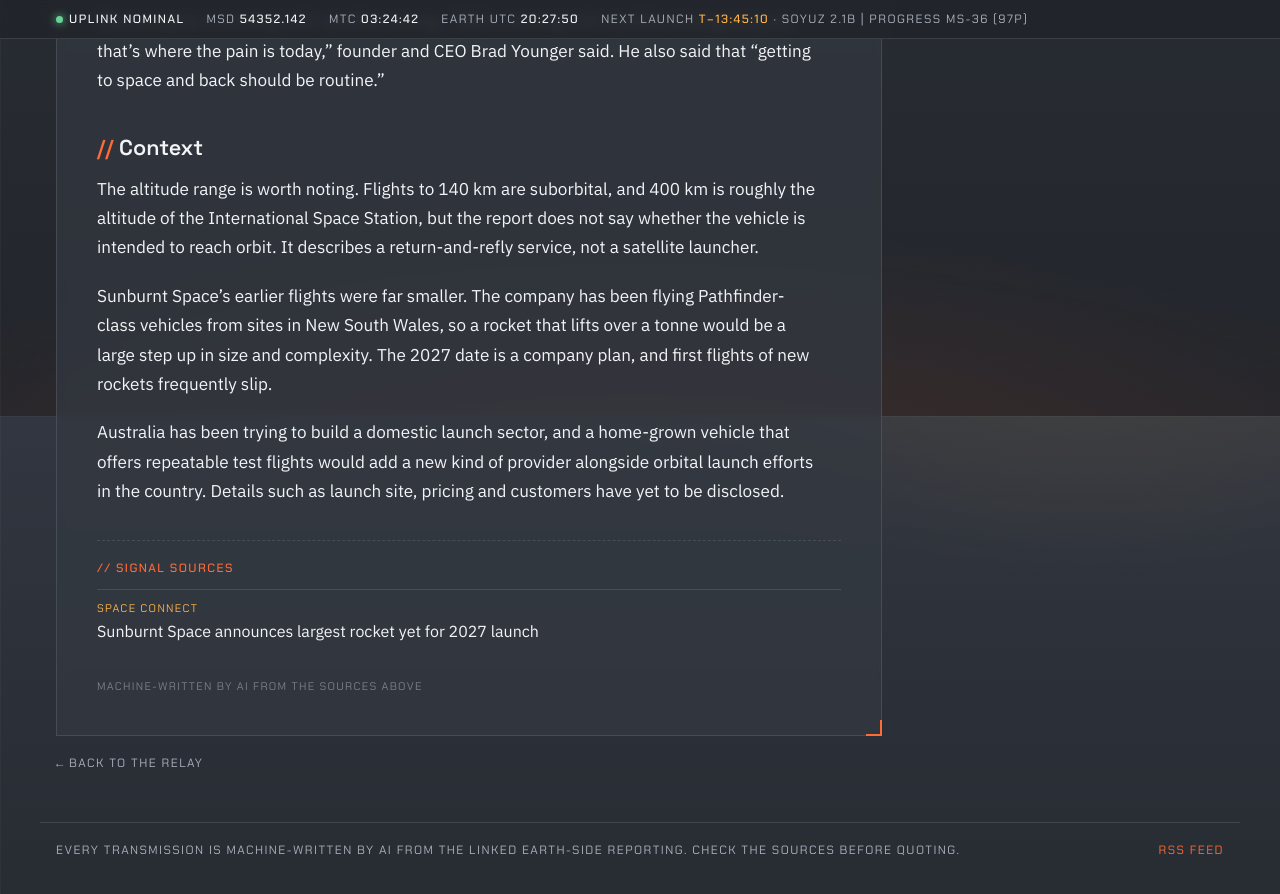
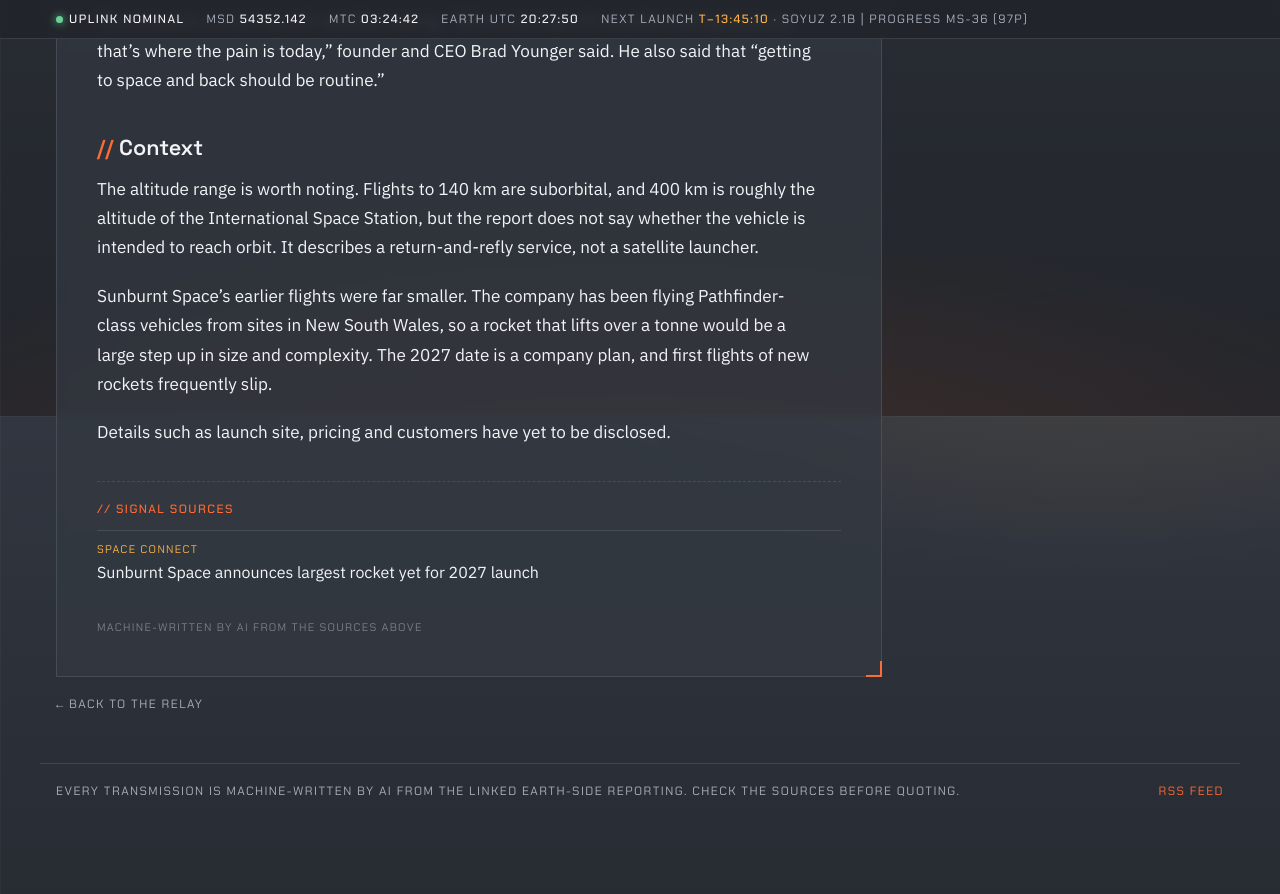
Before and after one commit to TomSomerville/spaceslop, a Jekyll site: the page built from _posts/2026-11-23-sunburnt-space-largest-rocket-2027.md, in a window 1280 px wide and 900 px high, scrolled down 1384 px. Shown: the top 894 px of the window. Built offline with Jekyll 4.4.1, drawn with Linux system fonts in a browser that asks for light colours; after the commit the page ends 2225 px from its top, so only the background shows below that.

Commit message:
Newsroom: trim unsourced claim

```diff
--- a/_posts/2026-11-23-sunburnt-space-largest-rocket-2027.md
+++ b/_posts/2026-11-23-sunburnt-space-largest-rocket-2027.md
@@ -26,4 +26,4 @@ The altitude range is worth noting. Flights to 140 km are suborbital, and 400 km
 
 Sunburnt Space's earlier flights were far smaller. The company has been flying Pathfinder-class vehicles from sites in New South Wales, so a rocket that lifts over a tonne would be a large step up in size and complexity. The 2027 date is a company plan, and first flights of new rockets frequently slip.
 
-Australia has been trying to build a domestic launch sector, and a home-grown vehicle that offers repeatable test flights would add a new kind of provider alongside orbital launch efforts in the country. Details such as launch site, pricing and customers have yet to be disclosed.
+Details such as launch site, pricing and customers have yet to be disclosed.
```
